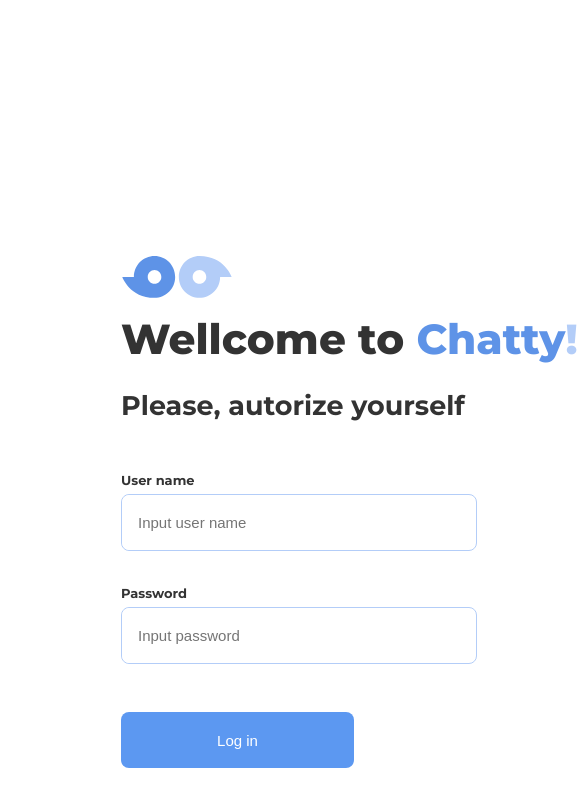
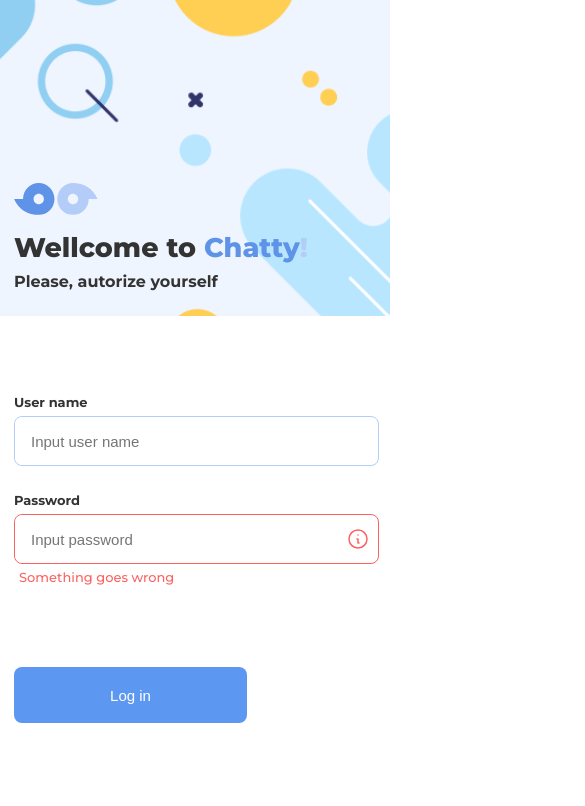
Before and after one commit to Gry-konstantin/Chat-test, a React (Create React App) app: page /login in a window 390 px wide. Shown: the top 806 px of the page, 585 px wide, since content can reach past the window. Built offline with nearby package versions, Linux system fonts and the light colour scheme.

Commit message:
feat: added a mobile version for registration

```diff
--- a/src/components/atoms/Button/styles.scss
+++ b/src/components/atoms/Button/styles.scss
@@ -1,3 +1,6 @@
+$mobile: 968px;
+
+
 .button {
   margin-top: 16px;
   background: #5c98f1;
@@ -8,6 +11,9 @@
   font-weight: 500;
   font-size: 15px;
   line-height: 23px;
+  @media screen and (max-width: $mobile) {
+    margin-top: 56px;
+  }
   color: #ffffff;
   &:hover {
     background: #4583de;
--- a/src/components/atoms/Input/styles.scss
+++ b/src/components/atoms/Input/styles.scss
@@ -1,5 +1,10 @@
+$mobile: 968px;
+
 .container {
   margin-bottom: 32px;
+  @media screen and (max-width: $mobile) {
+    margin-bottom:24px;
+  }
   &__image {
     height: 20px;
   }
@@ -30,6 +35,10 @@
     border: 1px solid #b3cdf8;
     border-radius: 8px;
     justify-content: start;
+    background-color: #fff;
+    @media screen and (max-width: $mobile) {
+      width:100%
+    }
     &:focus-within {
       border-color: #5c98f1;
     }
@@ -50,6 +59,10 @@
       box-sizing: border-box;
       height: 55px;
       color: #333;
+      @media screen and (max-width: $mobile) {
+        width: calc(100% - 30px);
+        height: 48px;
+      }
     }
   }
 }
--- a/src/components/molecules/Form/index.tsx
+++ b/src/components/molecules/Form/index.tsx
@@ -22,7 +22,7 @@ export const Form = () => {
         </Input>
         <Input
           baseClass="authorization"
-          // errorMesage="Something goes wrong"
+          errorMesage="Something goes wrong"
           label="Password"
           placeholder="Input password"
           value={inputPasswordValue}
--- a/src/components/molecules/Form/styles.scss
+++ b/src/components/molecules/Form/styles.scss
@@ -0,0 +1,7 @@
+$mobile: 968px;
+
+.form{
+    @media screen and (max-width: $mobile) {
+        padding-top: 76px;
+    }
+}
--- a/src/components/molecules/Header/styles.scss
+++ b/src/components/molecules/Header/styles.scss
@@ -1,34 +1,52 @@
-.header{
-    &__logo{
+$mobile: 968px;
+
+.header {
+  &__logo {
     width: 112px;
     height: 42px;
-        & svg{
+    @media screen and (max-width: $mobile) {
+      width: 83.76px;
+      height: 32px;
+    }
+    & svg {
       width: 100%;
       height: 100%;
     }
   }
-    &__title{
+  &__title {
     padding: 16.21px 0 48px 0;
     color: #333;
-        & h1{
+    @media screen and (max-width: $mobile) {
+      padding: 16px 0 24px 0;
+    }
+    & h1 {
       margin: 0 0 24px 0;
       font-weight: 800;
       font-size: 42px;
       line-height: 51px;
-            & span{
-                &:nth-child(1){
+      @media screen and (max-width: $mobile) {
+        font-size: 27px;
+        line-height: 33px;
+        margin-bottom: 8px;
+      }
+      & span {
+        &:nth-child(1) {
           color: #5e93e7;
         }
-                &:nth-child(2){
+        &:nth-child(2) {
           color: #b3cdf8;
         }
       }
     }
-        & h2{
+    & h2 {
       margin: 0px;
       font-weight: bold;
       font-size: 27px;
       line-height: 33px;
+      @media screen and (max-width: $mobile) {
+        font-size: 16px;
+        line-height: 20px;
       }
     }
   }
+}
--- a/src/components/templates/LoginTemplates/styles.scss
+++ b/src/components/templates/LoginTemplates/styles.scss
@@ -1,28 +1,59 @@
-.template{
-    background-color: #EFF5FF;
+$mobile: 968px;
+$desktop: 1440px;
+
+
+.template {
+  background-color: #eff5ff;
+  @media screen and (max-width: $mobile) {
+    background-color: #fff;
   }
-.wrapper{
+}
+.wrapper {
   min-width: 950px;
   max-width: 1440px;
   width: 1440px;
   margin-right: auto;
   margin-left: auto;
-    & .main__item{
+  @media screen and (max-width: $desktop) {
+      width: 100%;
+      min-width:auto;
+  }
+  & .main__item {
+    position: relative;
     display: flex;
   }
-    .item{
-        &__content{
+  .item {
+    &__content {
       width: calc(100% - 724px);
-            padding:256px 0 315px 121px;
+      padding: 256px 0 315px 121px;
       background-color: #fff;
+      @media screen and (max-width: $desktop) {
+        width: 50%;
       }
-        &__image{
-            background: #EFF5FF;
-            background-image: url('../../../assets/Frame.png');
+      @media screen and (max-width: $mobile) {
+        padding:183px 13px 24px 14px;
+        width: 100%;
+        background-color: inherit;
+        z-index: 2;
+      }
+    }
+    &__image {
+      background: #eff5ff;
+      background-image: url("../../../assets/Frame.png");
       background-repeat: no-repeat;
       background-size: cover;
-            width:724px;
+      width: 724px;
       min-width: 724px;
+      @media screen and (max-width: $desktop) {
+        width: 50%;
+        min-width:auto;
+      }
+      @media screen and (max-width: $mobile) {
+        position: absolute;
+        width: 100%;
+        height: 316px;
+        background-image: url("../../../assets/FrameMobile.png");
       }
     }
   }
+}
```
Also changed, not shown: src/assets/FrameMobile.png (added). Lines whose indentation alone changed are shown as unchanged.
